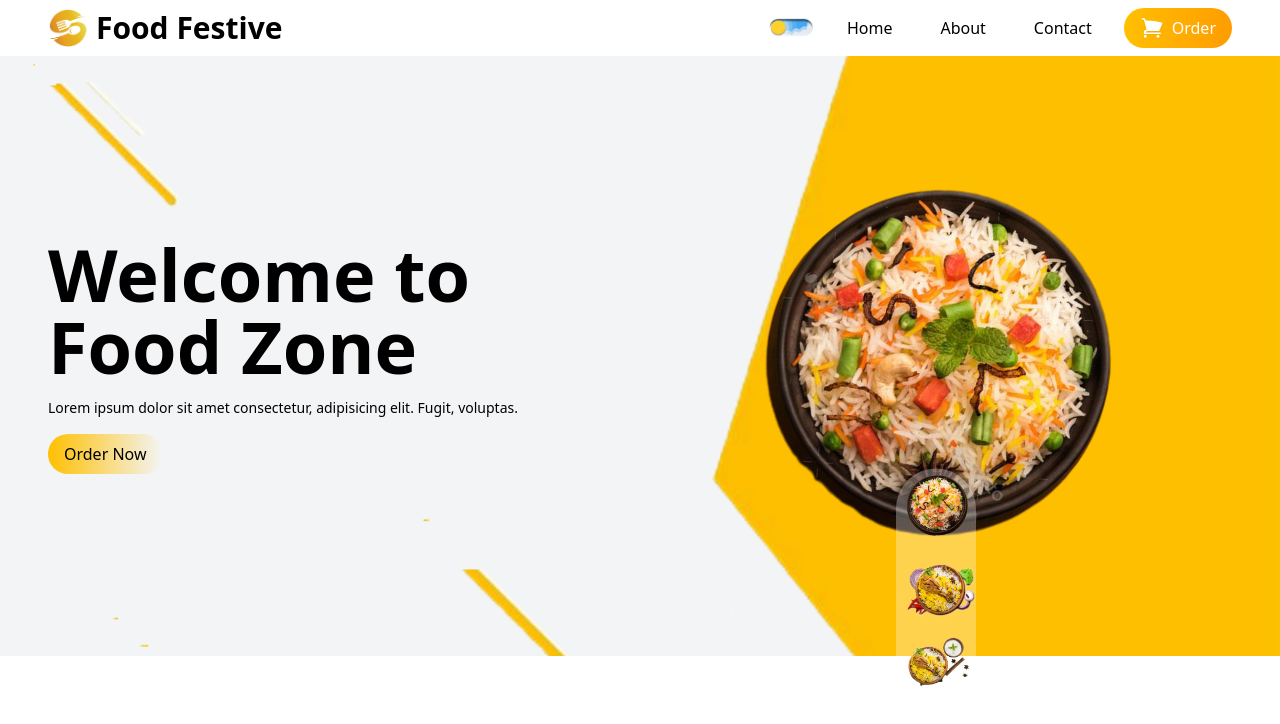
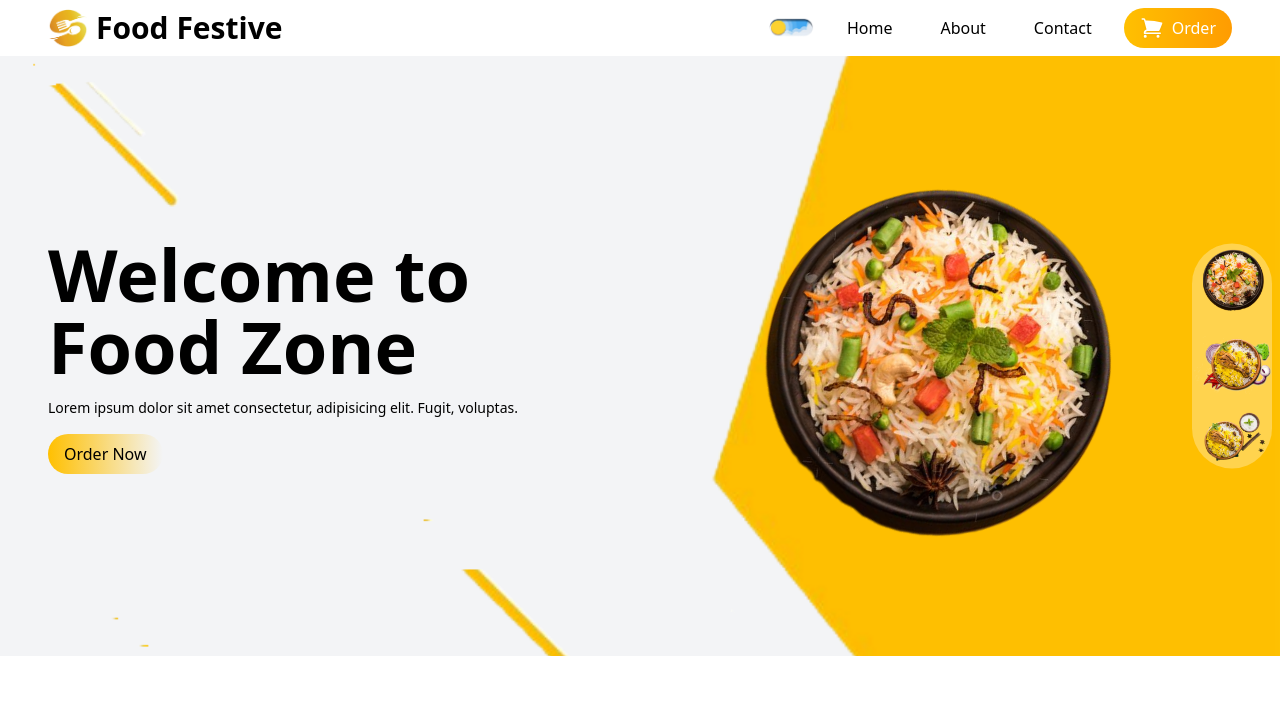
Before and after one commit to Arnab0089/Food_blog, a React (Vite) app: page / in a window 1280 px wide. Shown: the top 724 px of the page. Built offline with nearby package versions, Linux system fonts and the light colour scheme.

Commit message:
Some Changes for hovering heero section

```diff
--- a/src/Components/Hero/Hero.jsx
+++ b/src/Components/Hero/Hero.jsx
@@ -49,7 +49,7 @@ export default function Hero() {
                     </div>
                 </div>
              {/*Image Section*/}
-             <div className='order-1 sm:order-2 min-h-[450px] sm:min-h-[450px] flex justify-center item-center relative'>
+             <div className='order-1 sm:order-2 min-h-[450px] sm:min-h-[450px] flex justify-center items-center relative'>
                 {/* main-image section */}
                 <div className='flex justify-center items-center h-[300px] sm:h-[450px] overflow-hidden'>
                     <img src={imgField} alt=""
@@ -57,7 +57,7 @@ export default function Hero() {
                     />
                 </div>
                   {/* image list section */}
-                <div className='flex lg:flex-col lg:top-1/2 lg:translate-y-1/2 lg:py-2 justify-center items-center gap-4 absolute bottom-[0px] lg-right-10px bg-white/30 rounded-full'>
+                <div className='flex lg:flex-col lg:top-1/2 lg:-translate-y-1/2 lg:py-2 justify-center gap-4 absolute bottom-[0px] lg:-right-10 bg-white/30 rounded-full'>
                     {ImgList.map((item)=>(
                         <img
                             key={item.id} src={item.image}
```
